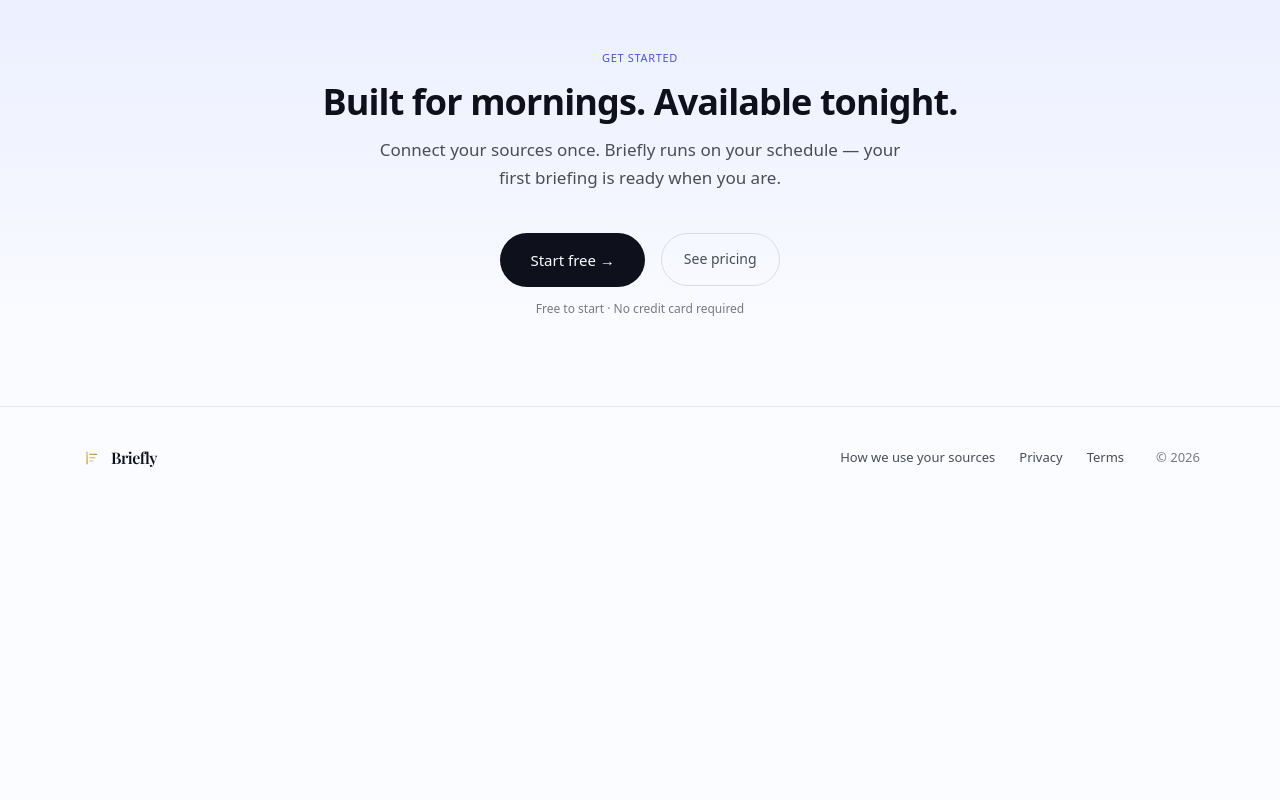
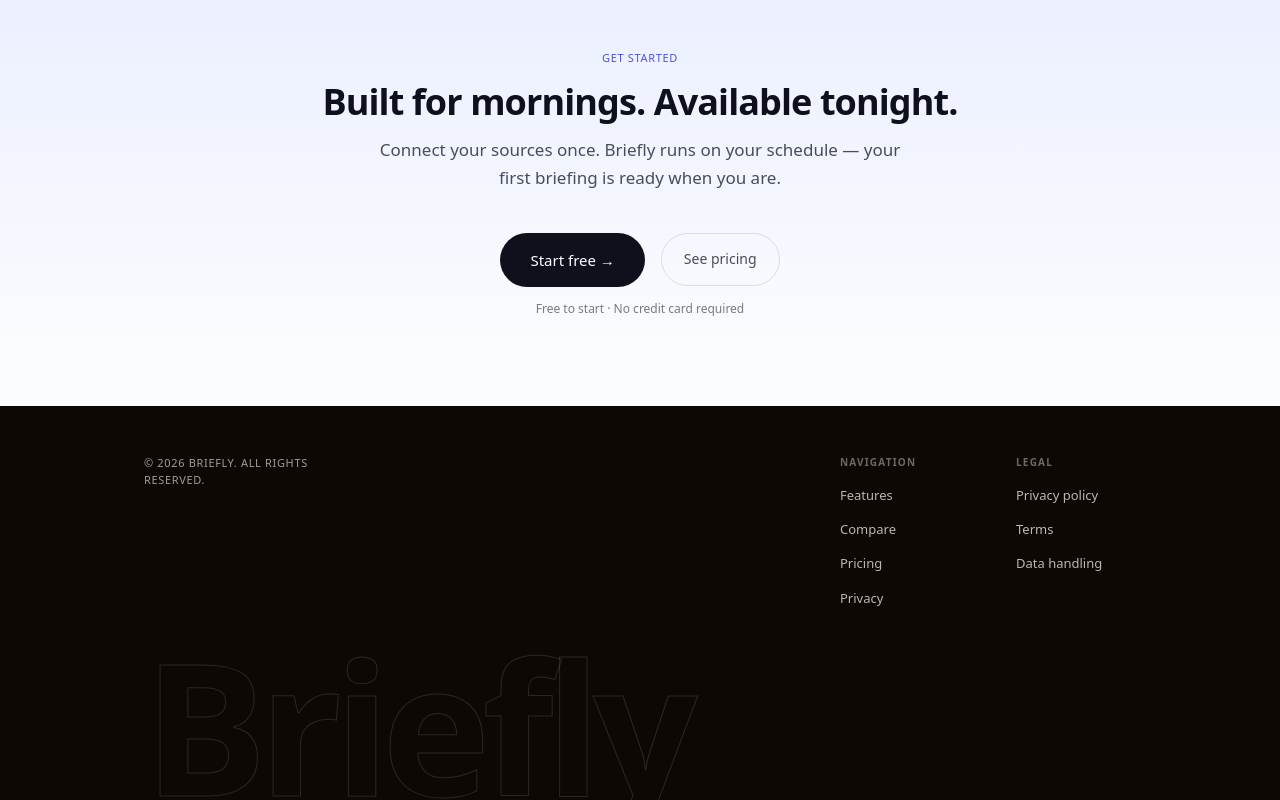
Before and after one commit to async-human/briefly, a Next.js app in the folder frontend/: page / in a window 1280 px wide. Shown: the part 10853-11653 px from the top of the page. Before the commit the page ends 11370 px from the top, so only its background shows below. Built offline with nearby package versions, Linux system fonts and the light colour scheme; a web font is replaced by a local one.

Commit message:
commitv6

```diff
--- a/frontend/components/landing/Footer.tsx
+++ b/frontend/components/landing/Footer.tsx
@@ -1,16 +1,55 @@
-import { BrieflyLogo } from "@/components/BrieflyLogo";
+const NAV_COLUMN = [
+  { href: "#features", label: "Features" },
+  { href: "#compare", label: "Compare" },
+  { href: "#pricing", label: "Pricing" },
+  { href: "#trust", label: "Privacy" },
+] as const;
+
+const LEGAL_COLUMN = [
+  { href: "/privacy", label: "Privacy policy" },
+  { href: "/terms", label: "Terms" },
+  { href: "/privacy/data-handling", label: "Data handling" },
+] as const;
 
 export function Footer() {
+  const year = new Date().getFullYear();
+
   return (
-    <footer className="footer-linear">
+    <footer className="footer-linear footer-linear-v2">
       <div className="footer-linear-inner">
-        <BrieflyLogo variant="full" size="sm" className="footer-linear-brand" />
-        <nav className="footer-linear-nav" aria-label="Footer">
-          <a href="/privacy/data-handling">How we use your sources</a>
-          <a href="/privacy">Privacy</a>
-          <a href="/terms">Terms</a>
-        </nav>
-        <span className="footer-linear-copy">© 2026</span>
+        <div className="footer-linear-top">
+          <p className="footer-linear-copy">
+            © {year} Briefly. All rights reserved.
+          </p>
+
+          <div className="footer-linear-columns">
+            <div className="footer-linear-col">
+              <p className="footer-linear-col-title">Navigation</p>
+              <ul className="footer-linear-col-list">
+                {NAV_COLUMN.map((link) => (
+                  <li key={link.href}>
+                    <a href={link.href}>{link.label}</a>
+                  </li>
+                ))}
+              </ul>
+            </div>
+
+            <div className="footer-linear-col">
+              <p className="footer-linear-col-title">Legal</p>
+              <ul className="footer-linear-col-list">
+                {LEGAL_COLUMN.map((link) => (
+                  <li key={link.href}>
+                    <a href={link.href}>{link.label}</a>
+                  </li>
+                ))}
+              </ul>
+            </div>
+          </div>
+        </div>
+
+        <div className="footer-linear-wordmark" aria-hidden>
+          <span>Briefly</span>
+        </div>
       </div>
     </footer>
   );
--- a/frontend/styles/study-linear.css
+++ b/frontend/styles/study-linear.css
@@ -525,57 +525,127 @@
   text-align: center;
 }
 
-/* ── Footer — align to same 1120px column as sections ─────────────────── */
+/* ── Footer — Bond-style wordmark + link columns ──────────────────────── */
 
 .study-linear footer.footer-linear {
   display: block;
   text-align: left;
-  border-top: 1px solid var(--border);
-  padding: 40px 64px 48px;
-  background: var(--bg-elevated);
+  border-top: none;
+  padding: 0;
+  overflow: hidden;
+  background: var(--footer-bg, oklch(15% 0.014 75));
+  color: var(--footer-text, oklch(68% 0.01 75));
+}
+
+.study-linear[data-theme="light"] footer.footer-linear {
+  --footer-bg: oklch(14% 0.016 75);
+  --footer-text: oklch(70% 0.012 75);
+  --footer-link: oklch(78% 0.01 75);
+  --footer-link-hover: oklch(96% 0.004 75);
+  --footer-stroke: oklch(100% 0 0 / 0.12);
+  --footer-title: oklch(52% 0.01 75);
+}
+
+.study-linear[data-theme="dark"] footer.footer-linear {
+  --footer-bg: oklch(9% 0.012 270);
+  --footer-text: oklch(58% 0.014 270);
+  --footer-link: oklch(68% 0.012 270);
+  --footer-link-hover: oklch(94% 0.006 270);
+  --footer-stroke: oklch(100% 0 0 / 0.07);
+  --footer-title: oklch(48% 0.014 270);
 }
 
 .study-linear .footer-linear-inner {
   max-width: 1120px;
   margin: 0 auto;
   width: 100%;
-  display: flex;
-  align-items: center;
-  justify-content: flex-start;
-  gap: 32px;
-  flex-wrap: wrap;
-  font-size: 13px;
-  color: var(--text-muted);
+  padding: 48px 64px 0;
 }
 
-.study-linear .footer-linear-brand {
-  color: var(--text);
-  margin-right: auto;
+.study-linear .footer-linear-top {
+  display: flex;
+  align-items: flex-start;
+  justify-content: space-between;
+  gap: 2.5rem 3rem;
+  flex-wrap: wrap;
+  padding-bottom: 2.5rem;
 }
 
-.study-linear .footer-linear-nav {
-  display: flex;
-  align-items: center;
-  gap: 24px;
+.study-linear .footer-linear-copy {
+  margin: 0;
+  max-width: 14rem;
+  font-family: var(--mono);
+  font-size: 0.6875rem;
+  font-weight: 500;
+  letter-spacing: 0.06em;
+  text-transform: uppercase;
+  line-height: 1.55;
+  color: var(--footer-text);
 }
 
-.study-linear .footer-linear-nav a {
+.study-linear .footer-linear-columns {
+  display: flex;
+  flex-wrap: wrap;
+  gap: 2.5rem 3.5rem;
+}
+
+.study-linear .footer-linear-col {
+  min-width: 7.5rem;
+}
+
+.study-linear .footer-linear-col-title {
+  margin: 0 0 0.75rem;
+  font-family: var(--mono);
+  font-size: 0.625rem;
+  font-weight: 600;
+  letter-spacing: 0.12em;
+  text-transform: uppercase;
+  color: var(--footer-title);
+}
+
+.study-linear .footer-linear-col-list {
+  list-style: none;
+  margin: 0;
+  padding: 0;
+  display: flex;
+  flex-direction: column;
+  gap: 0.55rem;
+}
+
+.study-linear .footer-linear-col-list a {
   font-family: var(--sans);
-  font-size: 13px;
-  color: var(--text-secondary);
+  font-size: 0.8125rem;
+  color: var(--footer-link);
   text-decoration: none;
   transition: color 180ms ease;
 }
 
-.study-linear .footer-linear-nav a:hover {
-  color: var(--text);
+.study-linear .footer-linear-col-list a:hover {
+  color: var(--footer-link-hover);
 }
 
-.study-linear .footer-linear-copy {
-  font-family: var(--sans);
-  font-size: 13px;
-  color: var(--text-muted);
-  margin-left: 0;
+.study-linear .footer-linear-wordmark {
+  position: relative;
+  margin: 0 -0.04em -0.12em;
+  padding: 0 0 0.02em;
+  line-height: 0.82;
+  pointer-events: none;
+  user-select: none;
+}
+
+.study-linear .footer-linear-wordmark span {
+  display: block;
+  font-family: var(--serif);
+  font-size: clamp(4.5rem, 17.5vw, 11.5rem);
+  font-weight: 600;
+  font-style: normal;
+  letter-spacing: -0.045em;
+  color: transparent;
+  -webkit-text-fill-color: transparent;
+  -webkit-text-stroke: 1px var(--footer-stroke);
+  text-stroke: 1px var(--footer-stroke);
+  overflow-wrap: anywhere;
+  min-width: 0;
 }
 
 @media (max-width: 768px) {
@@ -638,24 +708,22 @@
     padding-right: 24px;
   }
 
-  .study-linear footer.footer-linear {
-    text-align: left;
+  .study-linear .footer-linear-inner {
+    padding: 40px 24px 0;
   }
 
-  .study-linear .footer-linear-inner {
-    flex-direction: row;
-    align-items: center;
-    justify-content: flex-start;
-    gap: 20px;
+  .study-linear .footer-linear-top {
+    flex-direction: column;
+    gap: 2rem;
+    padding-bottom: 2rem;
   }
 
-  .study-linear .footer-linear-brand {
-    margin-right: 0;
-    width: 100%;
+  .study-linear .footer-linear-columns {
+    gap: 2rem 2.5rem;
   }
 
-  .study-linear .footer-linear-copy {
-    margin-left: 0;
+  .study-linear .footer-linear-wordmark span {
+    font-size: clamp(3.25rem, 22vw, 6.5rem);
   }
 }
 
--- a/frontend/styles/study-liner.css
+++ b/frontend/styles/study-liner.css
@@ -579,8 +579,7 @@
 }
 
 .study-linear footer.footer-linear {
-  background: var(--band-base);
-  border-top: 0.5px solid var(--liner-divider);
+  border-top: none;
 }
 
 @media (max-width: 900px) {
```
